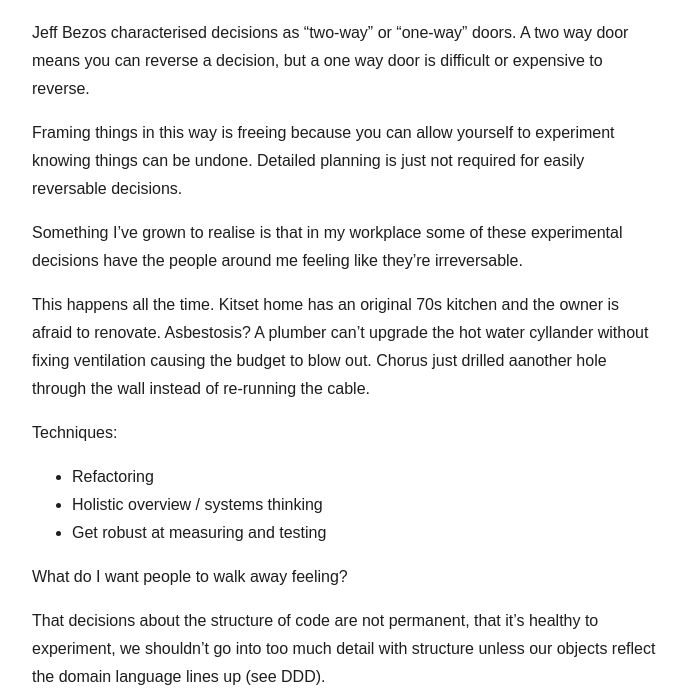
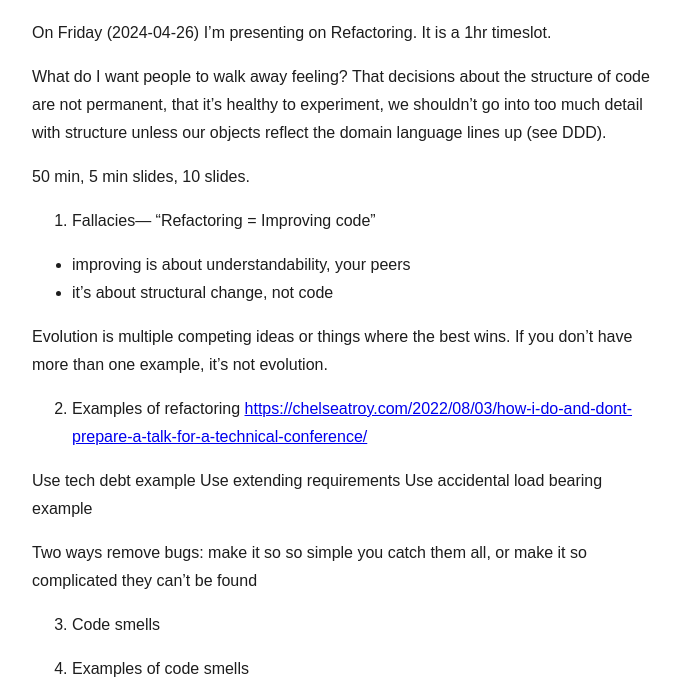
Before and after one commit to heymatthew/matthew.nz, a plain HTML site: page refactoring/index.html in a window 1280 px wide. Shown: the part 256-952 px from the top of the page, without its empty margins (296-983 px from the left). Drawn offline with Linux system fonts and the light colour scheme.

Commit message:
Hot off the press

```diff
--- a/index.xml
+++ b/index.xml
@@ -13,7 +13,7 @@
       <link>https://matthew.nz/refactoring/</link>
       <pubDate>Wed, 17 Apr 2024 08:44:24 +1200</pubDate>
       <guid>https://matthew.nz/refactoring/</guid>
-      <description>Jeff Bezos characterised decisions as &amp;ldquo;two-way&amp;rdquo; or &amp;ldquo;one-way&amp;rdquo; doors. A two way door means you can reverse a decision, but a one way door is difficult or expensive to reverse.&#xA;Framing things in this way is freeing because you can allow yourself to experiment knowing things can be undone. Detailed planning is just not required for easily reversable decisions.&#xA;Something I&amp;rsquo;ve grown to realise is that in my workplace some of these experimental decisions have the people around me feeling like they&amp;rsquo;re irreversable.</description>
+      <description>On Friday (2024-04-26) I&amp;rsquo;m presenting on Refactoring. It is a 1hr timeslot.&#xA;What do I want people to walk away feeling? That decisions about the structure of code are not permanent, that it&amp;rsquo;s healthy to experiment, we shouldn&amp;rsquo;t go into too much detail with structure unless our objects reflect the domain language lines up (see DDD).&#xA;50 min, 5 min slides, 10 slides.&#xA;Fallacies— “Refactoring = Improving code” improving is about understandability, your peers it’s about structural change, not code Evolution is multiple competing ideas or things where the best wins.</description>
     </item>
   </channel>
 </rss>
--- a/refactoring/index.html
+++ b/refactoring/index.html
@@ -9,21 +9,11 @@
 <body>
 
     <h1>Refactoring</h1>
-    <p>Jeff Bezos characterised decisions as &ldquo;two-way&rdquo; or &ldquo;one-way&rdquo; doors. A two way door means you can reverse a decision, but a one way door is difficult or expensive to reverse.</p>
-<p>Framing things in this way is freeing because you can allow yourself to experiment knowing things can be undone. Detailed planning is just not required for easily reversable decisions.</p>
-<p>Something I&rsquo;ve grown to realise is that in my workplace some of these experimental decisions have the people around me feeling like they&rsquo;re irreversable.</p>
-<p>This happens all the time. Kitset home has an original 70s kitchen and the owner is afraid to renovate. Asbestosis? A plumber can&rsquo;t upgrade the hot water cyllander without fixing ventilation causing the budget to blow out. Chorus just drilled aanother hole through the wall instead of re-running the cable.</p>
-<p>Techniques:</p>
-<ul>
-<li>Refactoring</li>
-<li>Holistic overview / systems thinking</li>
-<li>Get robust at measuring and testing</li>
-</ul>
-<p>What do I want people to walk away feeling?</p>
-<p>That decisions about the structure of code are not permanent, that it&rsquo;s healthy to experiment, we shouldn&rsquo;t go into too much detail with structure unless our objects reflect the domain language lines up (see DDD).</p>
+    <p>On Friday (2024-04-26) I&rsquo;m presenting on Refactoring. It is a 1hr timeslot.</p>
+<p>What do I want people to walk away feeling? That decisions about the structure of code are not permanent, that it&rsquo;s healthy to experiment, we shouldn&rsquo;t go into too much detail with structure unless our objects reflect the domain language lines up (see DDD).</p>
 <p>50 min, 5 min slides, 10 slides.</p>
 <ol>
-<li>Fallacies— “Refactoring = Improving code&quot;</li>
+<li>Fallacies— “Refactoring = Improving code”</li>
 </ol>
 <ul>
 <li>improving is about understandability, your peers</li>
```
Also changed, not shown: index.html (+0 -10 lines).
